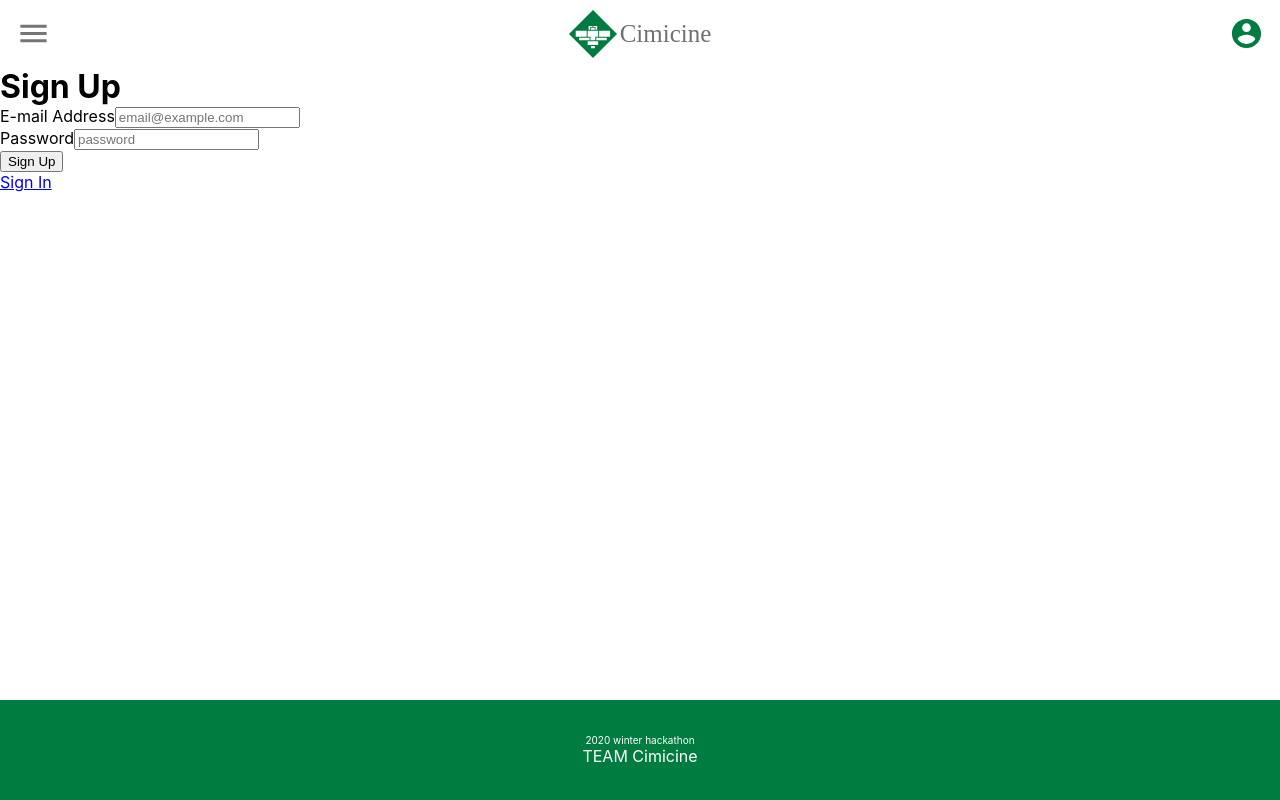
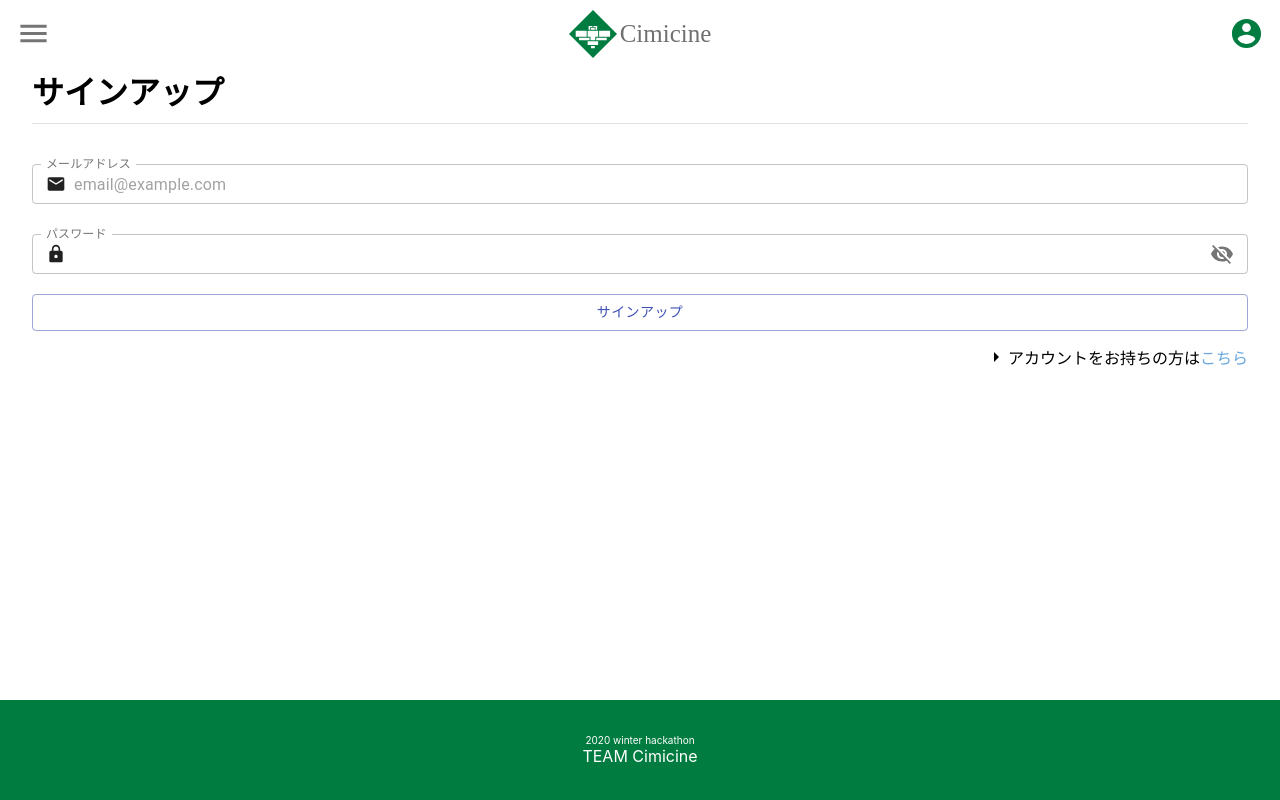
Before and after one commit to tesso57/cimicine, a React (Create React App) app: page /signup in a window 1280 px wide. Built offline with nearby package versions, Linux system fonts and the light colour scheme; no server answers.

Commit message:
signUpフォームを作成

```diff
--- a/src/auth/SignUp.tsx
+++ b/src/auth/SignUp.tsx
@@ -1,35 +1,137 @@
-import React, {useContext} from "react"
-import {withRouter} from "react-router"
-import {Link} from "react-router-dom"
-import {AuthContext} from "./AuthProvider";
-import "firebase/auth"
+import React, { useContext } from "react";
+import { withRouter } from "react-router";
+import { Link } from "react-router-dom";
+import { AuthContext } from "./AuthProvider";
+import TextField from "@material-ui/core/TextField";
+import Visibility from "@material-ui/icons/Visibility";
+import VisibilityOff from "@material-ui/icons/VisibilityOff";
+import IconButton from "@material-ui/core/IconButton";
+import EmailIcon from "@material-ui/icons/Email";
+import LockIcon from "@material-ui/icons/Lock";
+import InputAdornment from "@material-ui/core/InputAdornment";
+import Button from "@material-ui/core/Button";
+import Divider from "@material-ui/core/Divider";
+import ArrowRightIcon from "@material-ui/icons/ArrowRight";
+import "firebase/auth";
 
-const SignUp = ({history}:any) => {
-    console.log("signup")
-    const {signup} = useContext(AuthContext)
-    const handleSubmit = (event: any) => {
-        event.preventDefault()
-        const {email, password} = event.target;
-        signup(email.value, password.value, history)
-    };
+const SignUp = ({ history }: any) => {
+  interface State {
+    email: string;
+    password: string;
+    showPassword: boolean;
+  }
 
-    return (
-        <div>
-            <h1>Sign Up</h1>
-            <form onSubmit={handleSubmit}>
-                <div>
-                    <label>E-mail Address</label>
-                    <input name={"email"} type={"email"} placeholder={"email@example.com"}/>
-                </div>
-                <div>
-                    <label>Password</label>
-                    <input name={"password"} type={"password"} placeholder={"password"}/>
-                </div>
-                <input type={"submit"} value={"Sign Up"}/>
-            </form>
-            <Link to={"/signin"}> Sign In</Link>
+  const [values, setValues] = React.useState<State>({
+    email: "",
+    password: "",
+    showPassword: false,
+  });
+
+  const handleChange = (prop: keyof State) => (
+    event: React.ChangeEvent<HTMLInputElement>
+  ) => {
+    setValues({ ...values, [prop]: event.target.value });
+  };
+
+  const handleClickShowPassword = () => {
+    setValues({ ...values, showPassword: !values.showPassword });
+  };
+
+  const handleMouseDownPassword = (
+    event: React.MouseEvent<HTMLButtonElement>
+  ) => {
+    event.preventDefault();
+  };
+
+  console.log("signup");
+  const { signup } = useContext(AuthContext);
+  const handleSubmit = (event: any) => {
+    event.preventDefault();
+    signup(values.email, values.password, history);
+  };
+
+  return (
+    <div>
+      <form onSubmit={handleSubmit} className="signInForm">
+        <h1>サインアップ</h1>
+        <Divider variant="middle" />
+        <TextField
+          name="email"
+          size="small"
+          className="formInput"
+          fullWidth
+          variant="outlined"
+          label="メールアドレス"
+          placeholder="email@example.com"
+          value={values.email}
+          onChange={handleChange("email")}
+          InputLabelProps={{
+            shrink: true,
+          }}
+          InputProps={{
+            startAdornment: (
+              <InputAdornment position="start">
+                <EmailIcon fontSize="small" />
+              </InputAdornment>
+            ),
+          }}
+        />
+
+        <TextField
+          name="password"
+          size="small"
+          className="formInput"
+          fullWidth
+          label="パスワード"
+          variant="outlined"
+          type={values.showPassword ? "text" : "password"}
+          value={values.password}
+          onChange={handleChange("password")}
+          InputProps={{
+            startAdornment: (
+              <InputAdornment position="start">
+                <LockIcon fontSize="small" />
+              </InputAdornment>
+            ),
+            endAdornment: (
+              <InputAdornment position="end">
+                <IconButton
+                  aria-label="toggle password visibility"
+                  onClick={handleClickShowPassword}
+                  onMouseDown={handleMouseDownPassword}
+                  edge="end"
+                >
+                  {values.showPassword ? <Visibility /> : <VisibilityOff />}
+                </IconButton>
+              </InputAdornment>
+            ),
+          }}
+          InputLabelProps={{
+            shrink: true,
+          }}
+        />
+        <Button
+          className="signInButton"
+          fullWidth
+          variant="outlined"
+          color="primary"
+          type="submit"
+        >
+          サインアップ
+        </Button>
+
+        <div className="toSignUp">
+          <ArrowRightIcon className="arrowIcon" />
+          <span>
+            アカウントをお持ちの方は
+            <Link to={"/signin"} className="linkStyle">
+              こちら
+            </Link>
+          </span>
         </div>
-    )
-}
+      </form>
+    </div>
+  );
+};
 
 export default withRouter(SignUp);
```
